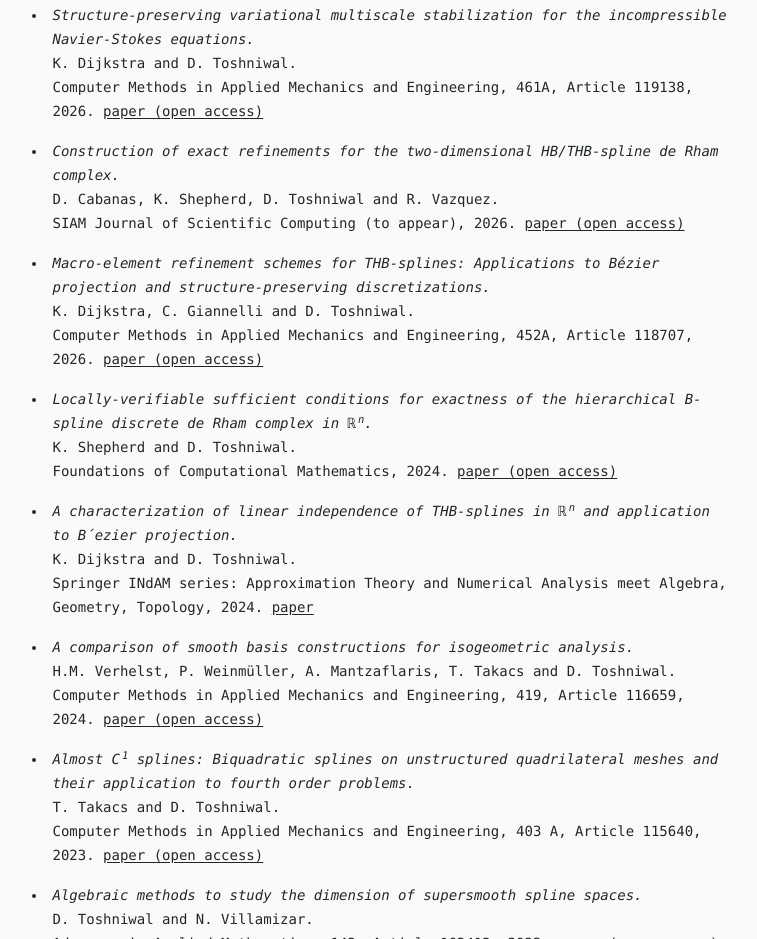
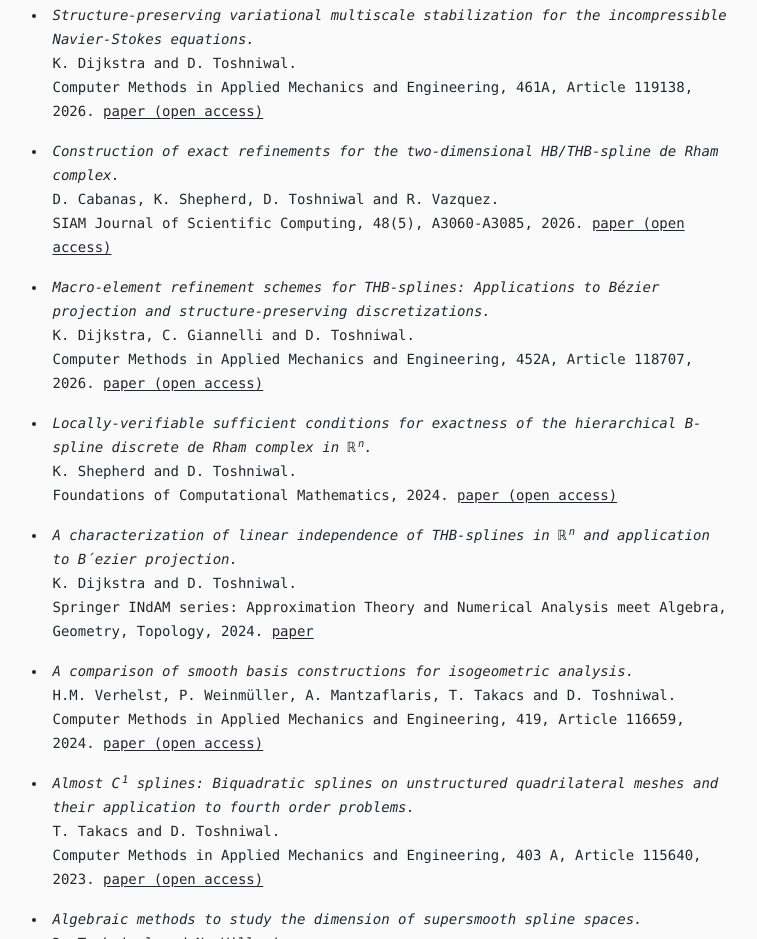
Before and after one commit to dtoshniwal/dtoshniwal.github.io, an Astro site: page /research in a window 1280 px wide. Shown: the part 1785-2724 px from the top of the page, without its empty margins (256-1013 px from the left). Built offline with nearby package versions, Linux system fonts and the light colour scheme; Astro itself is replaced by a stand-in of ours.

Commit message:
Update research.md

```diff
--- a/src/pages/research.md
+++ b/src/pages/research.md
@@ -100,7 +100,7 @@ Computer Methods in Applied Mechanics and Engineering, 461A, Article 119138, 202
 
 * <i>Construction of exact refinements for the two-dimensional HB/THB-spline de Rham complex.</i><br>
 D. Cabanas, K. Shepherd, D. Toshniwal and R. Vazquez.<br>
-SIAM Journal of Scientific Computing (to appear), 2026.
+SIAM Journal of Scientific Computing, 48(5), A3060-A3085, 2026.
 [paper (open access)](https://doi.org/10.1137/25M1778924)
 
 * <i>Macro-element refinement schemes for THB-splines: Applications to Bézier projection and structure-preserving discretizations.</i><br>
```
